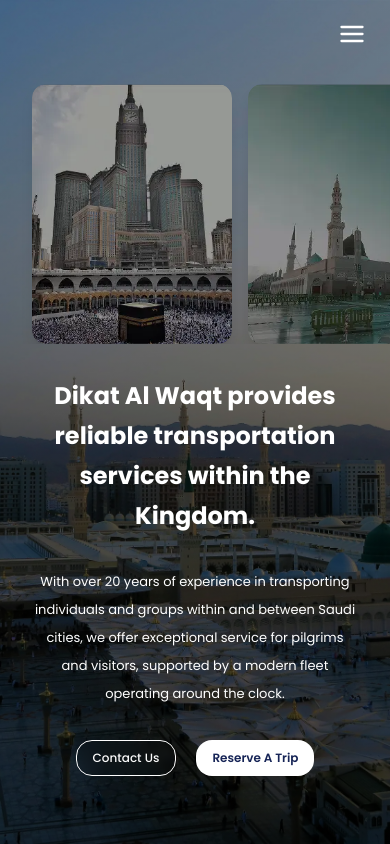
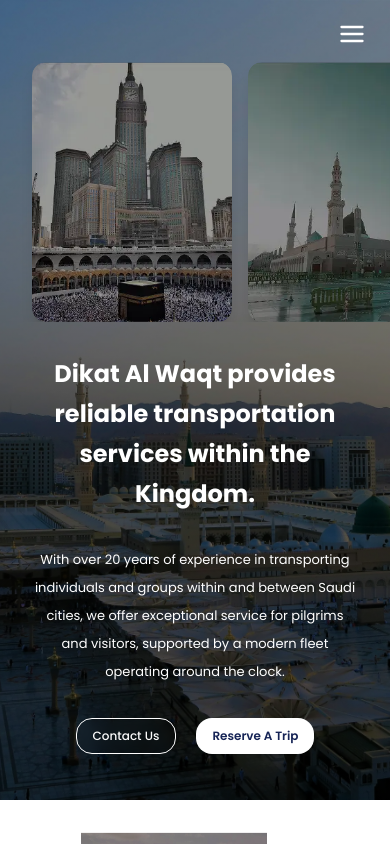
Before and after one commit to ayoubbezai/di9at-alwa9t, a Next.js app in the folder frontend/: page / in a window 390 px wide. Shown: the top 844 px of the page. Built offline with nearby package versions, Linux system fonts and the light colour scheme.

Commit message:
hero preformance

```diff
--- a/frontend/components/landing/Hero.tsx
+++ b/frontend/components/landing/Hero.tsx
@@ -50,12 +50,16 @@
   const [activeId, setActiveId] = useState<number>(1);
 
   return (
-    <div
-      className="h-screen min-h-[800px] md:min-h-screen bg-cover relative w-full z-0 bg-center flex flex-col md:flex-row items-center justify-center lg:justify-between mb-12"
-      style={{
-        backgroundImage: `url(${HeroImage.src})`,
-      }}
-    >
+    <div className="relative w-full overflow-hidden min-h-[800px] md:min-h-screen flex flex-col md:flex-row items-center justify-center lg:justify-between">
+      {/* Optimized Background using next/image */}
+      <Image
+        src={HeroImage}
+        alt="Hero Background"
+        fill
+        className="object-cover -z-10"
+        placeholder="blur"
+        priority
+      />
       <NavBarWhite />
 
       {/* Desktop Images */}
@@ -116,6 +120,7 @@
             <Image
               src={image.src}
               alt={image.alt}
+              placeholder="blur"
               width={200}
               height={300}
               className="rounded-xl object-cover"
```
